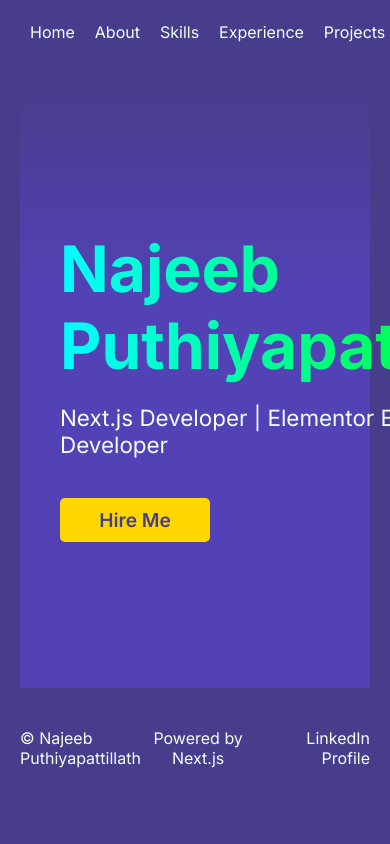
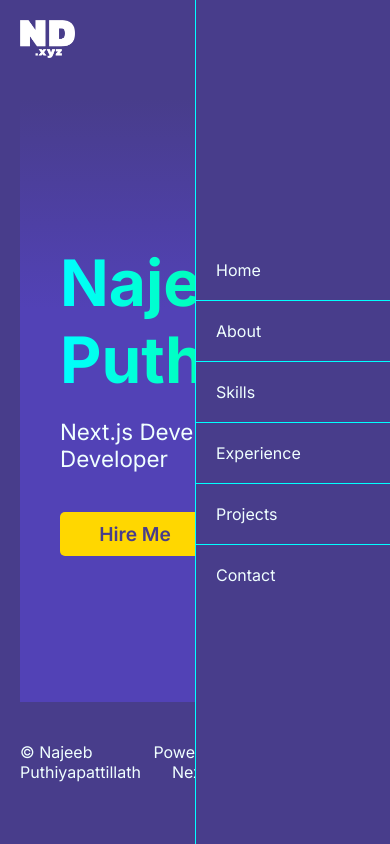
Before and after one commit to najeebputhiyallam/myportfolio2024, a Next.js app: page / in a window 390 px wide. Shown: the top 844 px of the page. Built offline with nearby package versions, Linux system fonts and the light colour scheme.

Commit message:
working on mobile menu

```diff
--- a/src/components/navbar/links/Links.tsx
+++ b/src/components/navbar/links/Links.tsx
@@ -1,4 +1,7 @@
+"use client"
+
 import Link from "next/link";
+import styles from '../navbar.module.css'
 
 export default function Links(){
 
@@ -30,11 +33,23 @@ export default function Links(){
     ];
 
     return (
-        <div>
-            {links.map((link=>(
-                <Link href={link.path} key={link.title}>{link.title}</Link>
-            ))
-            )}
+        <div className={styles.navHolder}>
+            <div className={styles.desktopNav}>
+                {links.map((link=>(
+                    <Link href={link.path} key={link.title}>{link.title}</Link>
+                ))
+                )}
+            </div>
+
+            <div className={styles.mobileNav}>
+                <div className={styles.mobileBtn} >CLICK HERE</div>
+                <div className={styles.mobileDrawer}>
+                    {links.map((link=>(
+                        <Link href={link.path} key={link.title}>{link.title}</Link>
+                    ))
+                    )}
+                </div>
+            </div>
         </div>
     );
 }
--- a/src/components/navbar/navbar.module.css
+++ b/src/components/navbar/navbar.module.css
@@ -25,9 +25,7 @@
     align-items: stretch;
 }
 
-.navLinks > div {
-    display: flex;
-}
+
 
 .navLinks a {
     display: flex;
@@ -35,10 +33,61 @@
     padding: 0 10px;
 }
 
+.navHolder {
+    display: flex;
+}
+
+
+@media (min-width: 641px){
+    .navLinks > div {
+        display: flex;
+    }
+
+    .desktopNav {
+        display: flex;
+    }
+
+    .mobileNav {
+        display: none;
+    }
+}
+
 
 @media (max-width: 640px){
     .logo {
-        width: 35px;
-        height: 24px;
+        width: 55px;
+        height: 38px;
     }
+
+    .desktopNav {
+        display: none;
+     }
+
+     .mobileNav {
+        display: flex;
+     }
+
+     .mobileDrawer {
+        position: fixed;
+        top: 0;
+        right: 0;
+        bottom: 0;
+        left: 50%;
+
+        display: flex;
+        flex-direction: column;
+        justify-content: center;
+        background-color: var(--bg);
+        z-index: 10;
+
+        border-left: 1px solid var(--linkHoverColor);
+     }
+
+     .mobileDrawer a {
+        padding: 20px;
+        border-top: 1px solid var(--linkHoverColor);
+     }
+     .mobileDrawer a:first-child {
+        border: 0 none;
+     }
 }
--- a/tsconfig.json
+++ b/tsconfig.json
@@ -22,6 +22,6 @@
       "@/*": ["./src/*"]
     }
   },
-  "include": ["next-env.d.ts", "**/*.ts", "**/*.tsx", ".next/types/**/*.ts"],
+  "include": ["next-env.d.ts", "**/*.ts", "**/*.tsx", ".next/types/**/*.ts", "src/middleware.js"],
   "exclude": ["node_modules"]
 }
```
